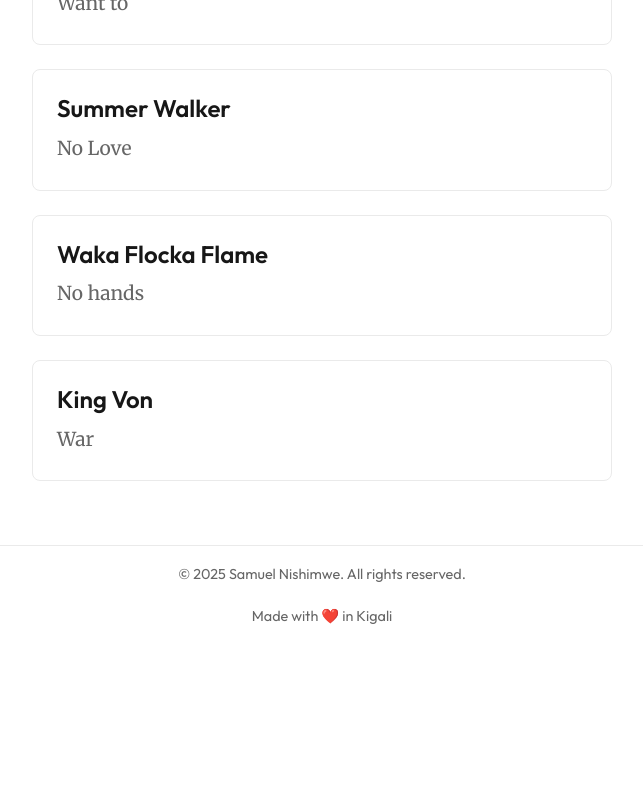
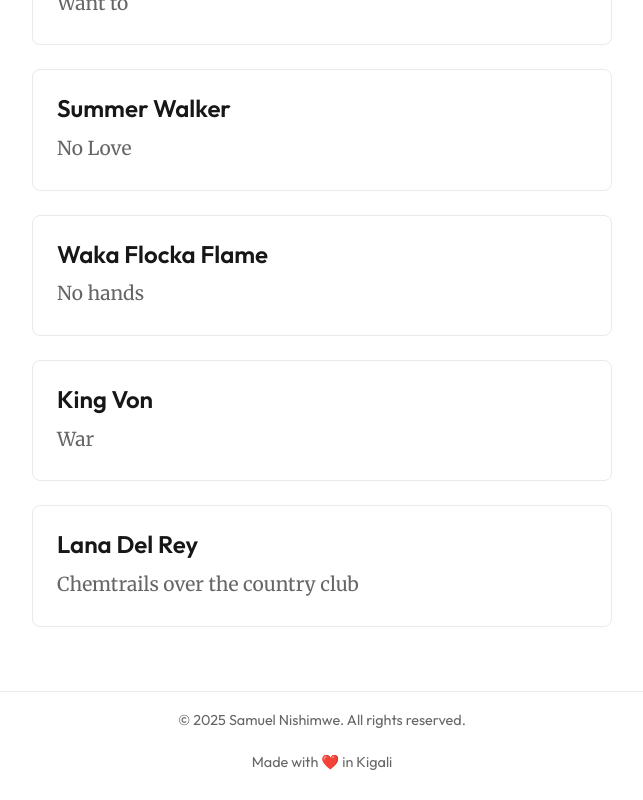
Before and after one commit to ceelogre/presence, a Next.js app: page /blog/favorites/music in a window 1280 px wide. Shown: the part 4151-4951 px from the top of the page, without its empty margins (318-961 px from the left). Before the commit the page ends 4805 px from the top, so only its background shows below. Built offline with nearby package versions, Linux system fonts and the light colour scheme.

Commit message:
feat: add lana (#146)

```diff
--- a/src/app/blog/favorites/music/music.tsx
+++ b/src/app/blog/favorites/music/music.tsx
@@ -137,6 +137,10 @@ export default function FavoriteMusic() {
         {
             artist: "King Von",
             song: "War"
+        },
+        {
+            artist: "Lana Del Rey",
+            song: "Chemtrails over the country club"
         }
     ]
 
```
